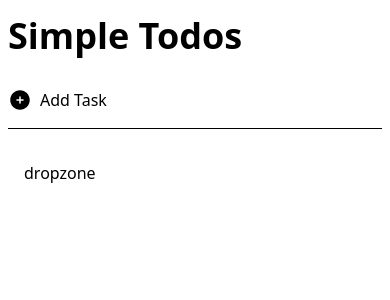
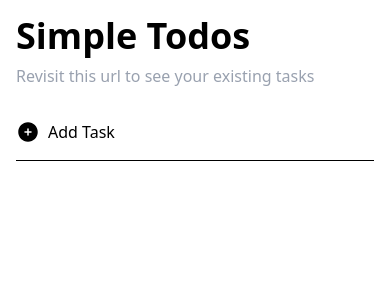
Before and after one commit to freestyler-rmg/simple-todos, a Vue app: page / in a window 390 px wide. Shown: the top 300 px of the page. Built offline with nearby package versions, Linux system fonts and the light colour scheme.

Commit message:
added logic for last item drop

```diff
--- a/src/components/TaskInput.vue
+++ b/src/components/TaskInput.vue
@@ -22,12 +22,14 @@ function updateTask() {
 
 <template>
   <div>
+    <form @submit.prevent="updateTask">
       <input
         v-model="inputTaskTitle"
         type="text"
         class="border-2 border-gray-300 rounded-md p-2 w-full"
         placeholder="Task name..."
       />
+    </form>
     <div class="flex justify-end mt-2">
       <button
         class="bg-gray-500 text-white rounded-md py-1 px-3 cursor-pointer"
--- a/src/components/TaskItem.vue
+++ b/src/components/TaskItem.vue
@@ -62,7 +62,7 @@ function onDrop(id: number): void {
 <template>
   <div @drop="onDrop(props.id)" @dragover.prevent @dragenter.prevent>
     <div class="my-2" @dragover="onDragOver()" @dragleave="onDragLeave()" @dragend="onDragEnd()">
-      <div class="bg-gray-300 invisible" :class="{ visible: showDropzone }">
+      <div class="invisible" :class="{ visible: showDropzone }">
         <hr class="border-blue-500" />
       </div>
       <div class="flex" draggable="true" @dragstart="onDragStart(props.id)">
--- a/src/views/HomeView.vue
+++ b/src/views/HomeView.vue
@@ -1,5 +1,5 @@
 <script setup lang="ts">
-import { ref, type Ref } from 'vue';
+import { ref, type Ref, computed } from 'vue';
 import { useStorage, useTimeout } from '@vueuse/core';
 import Swal from 'sweetalert2';
 import 'drag-drop-touch';
@@ -17,8 +17,10 @@ interface task {
 
 const SwalStyledButton = Swal.mixin({
   customClass: {
-    confirmButton: 'bg-red-500 text-white py-2 px-4 rounded-md cursor-pointer mx-2',
-    cancelButton: 'bg-gray-500 text-white py-2 px-4 rounded-md cursor-pointer mx-2',
+    confirmButton:
+      'bg-red-500 text-white py-2 px-4 rounded-md cursor-pointer mx-2 focus:outline-none',
+    cancelButton:
+      'bg-gray-500 text-white py-2 px-4 rounded-md cursor-pointer mx-2 focus:outline-none',
   },
   buttonsStyling: false,
 });
@@ -134,6 +136,9 @@ function updateTask(): void {
 
 // CODE BLOCK - drag and drop
 const dragTaskId: Ref<number | null> = ref(null);
+const showDropzone: Ref<boolean> = ref(false);
+
+const tasksLength = computed(() => tasks.value.length);
 
 function onDragStart(id: number) {
   dragTaskId.value = id;
@@ -141,7 +146,13 @@ function onDragStart(id: number) {
 
 function onDrop(dropTaskId: number) {
   const dragTaskIndex = tasks.value.findIndex((task) => task.id === dragTaskId.value);
-  const dropTaskIndex = tasks.value.findIndex((task) => task.id === dropTaskId);
+  let dropTaskIndex = null;
+
+  if (dropTaskId === tasksLength.value) {
+    dropTaskIndex = tasksLength.value;
+  } else {
+    dropTaskIndex = tasks.value.findIndex((task) => task.id === dropTaskId);
+  }
 
   if (dragTaskIndex !== -1 && dropTaskIndex !== -1) {
     const draggedTask = tasks.value.splice(dragTaskIndex, 1);
@@ -153,16 +164,28 @@ function onDrop(dropTaskId: number) {
   }
 
   dragTaskId.value = null;
+  showDropzone.value = false;
 }
 
 function onDragEnd() {
   dragTaskId.value = null;
 }
+
+function visibleDropzone() {
+  showDropzone.value = true;
+}
+
+function hideDropzone() {
+  showDropzone.value = false;
+}
 </script>
 
 <template>
-  <main class="mx-auto max-w-xl py-4 px-2 pb-24">
-    <h1 class="font-bold mb-8 text-4xl">Simple Todos</h1>
+  <main class="mx-auto max-w-xl pt-4 md:pt-8 px-4 pb-24">
+    <div class="mb-8">
+      <h1 class="font-bold text-4xl mb-2">Simple Todos</h1>
+      <p class="text-gray-400">Revisit this url to see your existing tasks</p>
+    </div>
 
     <div>
       <div
@@ -207,7 +230,16 @@ function onDragEnd() {
           @onDrop="onDrop(task.id)"
         />
       </template>
-      <div class="p-4" @drop="onDrop($event)" @dragover.prevent @dragenter.prevent>dropzone</div>
+      <div @drop="onDrop(tasksLength)" @dragover.prevent @dragenter.prevent>
+        <div
+          class="pb-16"
+          @dragover="visibleDropzone()"
+          @dragleave="hideDropzone()"
+          @dragend="hideDropzone()"
+        >
+          <hr class="border-blue-500 invisible" :class="{ visible: showDropzone }" />
+        </div>
+      </div>
     </div>
 
     <div v-if="!ready" class="fixed bottom-0 left-0 right-0 p-4 max-w-xl mx-auto">
```
Lines whose indentation alone changed are shown as unchanged.
